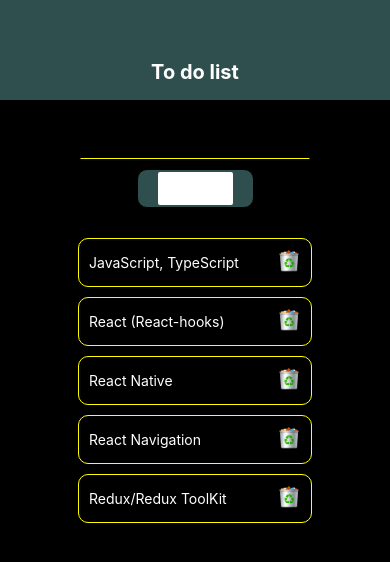
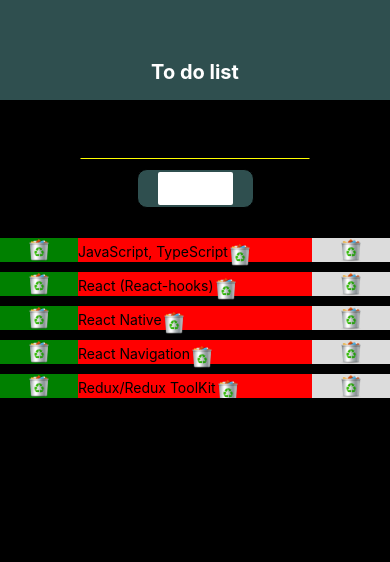
Before and after one commit to SinitsynAlekcander/todolist_RN, a React Native app: screen / in a window 390 px wide. Shown: the top 562 px of the page. Built offline with nearby package versions, Linux system fonts and the light colour scheme.

Commit message:
Begin flex for <ListItem/>

```diff
--- a/components/ListItem.jsx
+++ b/components/ListItem.jsx
@@ -2,37 +2,69 @@
 
 export default function ListItem({ item, deleteItem }) {
     return (
-        <View style={styles.wrapper}>
-            <Text style={styles.text}>
-                {item.text}
-            </Text>
-            <TouchableOpacity onPress={() => deleteItem(item.key)}>
+        <View style={styles.wrapp}>
+
+            <View style={styles.changeImage}>
                 <Image
-                    style={styles.image}
+                    style={styles.Image}
                     source={require('../assets/deleteImage.png')}
                 />
-            </TouchableOpacity>
-        </View >
+            </View >
+
+            <View style={styles.text}>
+                <Text>
+                    {item.text}
+                </Text>
+                <TouchableOpacity onPress={() => deleteItem(item.key)}>
+                    <Image
+                        style={styles.Image}
+                        source={require('../assets/deleteImage.png')}
+                    />
+                </TouchableOpacity>
+            </View>
+
+            <View style={styles.doneImage}>
+                <Image
+                    style={styles.Image}
+                    source={require('../assets/deleteImage.png')}
+                />
+            </View>
+        </View>
     );
 }
 
 const styles = StyleSheet.create({
-    wrapper: {
+    wrapp: {
+        flex: 1,
         flexDirection: 'row',
-        borderColor: '#FFFF00',
-        borderWidth: 1,
-        borderRadius: 10,
-        padding: 10,
+        backgroundColor: 'red',
+        // borderColor: '#FFFF00',
+        // borderWidth: 1,
+        // borderRadius: 10,
+        // padding: 10,
         marginTop: 10,
-        marginHorizontal: '20%'
+        // marginHorizontal: '20%'
+    },
+    changeImage: {
+        flex: 1,
+        backgroundColor: 'green',
+        alignItems: 'center'
     },
     text: {
-        color: 'white',
-        flex: 1,
-        paddingVertical: 5
-    },
-    image: {
+        flex: 3,
+        flexDirection: 'row',
+        // color: 'white',
+        paddingVertical: 5,
         width: 24,
         height: 24
-    }
+    },
+    doneImage: {
+        flex: 1,
+        backgroundColor: '#DCDCDC',
+        alignItems: 'center'
+    },
+    Image: {
+        width: 24,
+        height: 24,
+    },
 });
```
